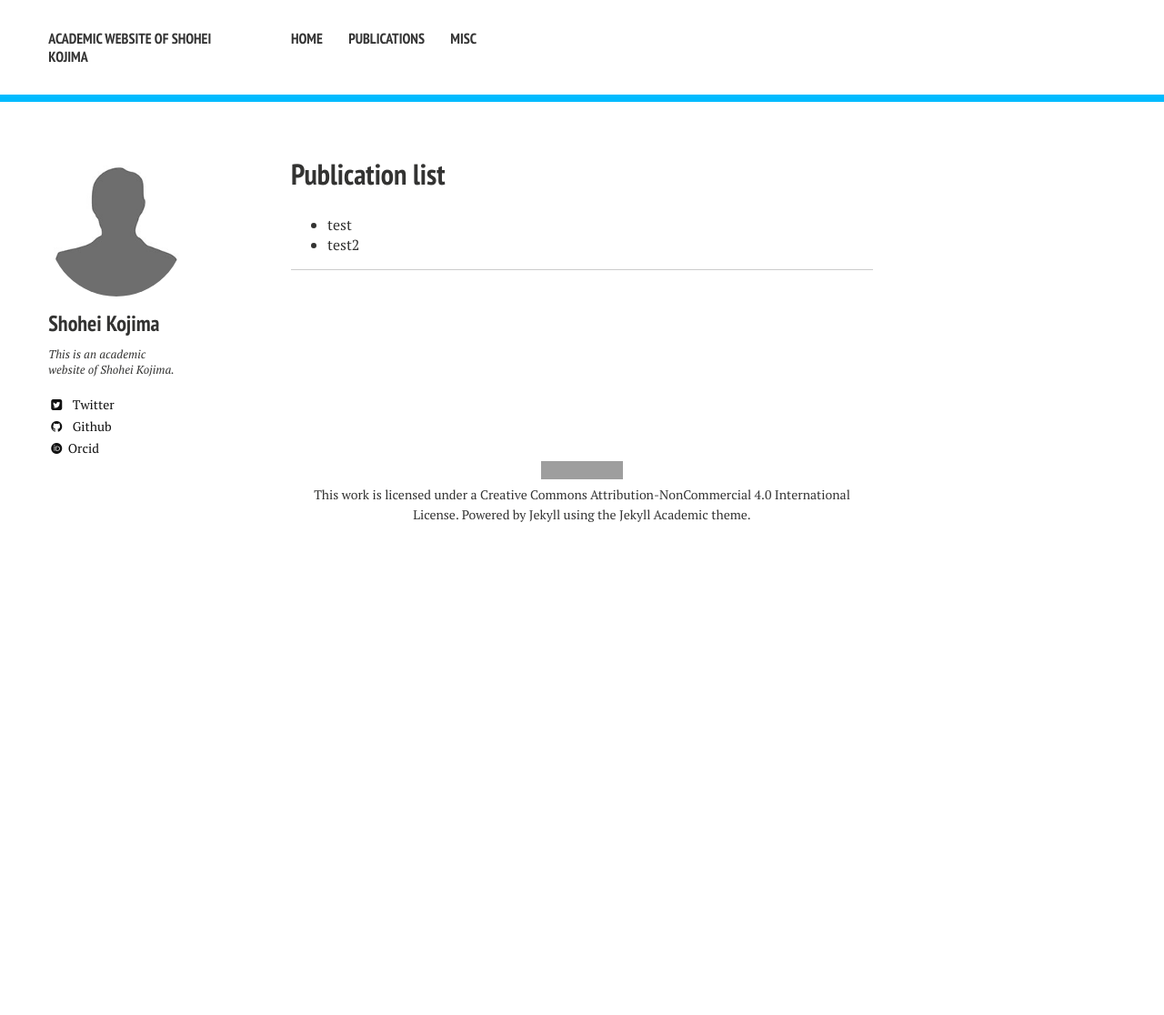
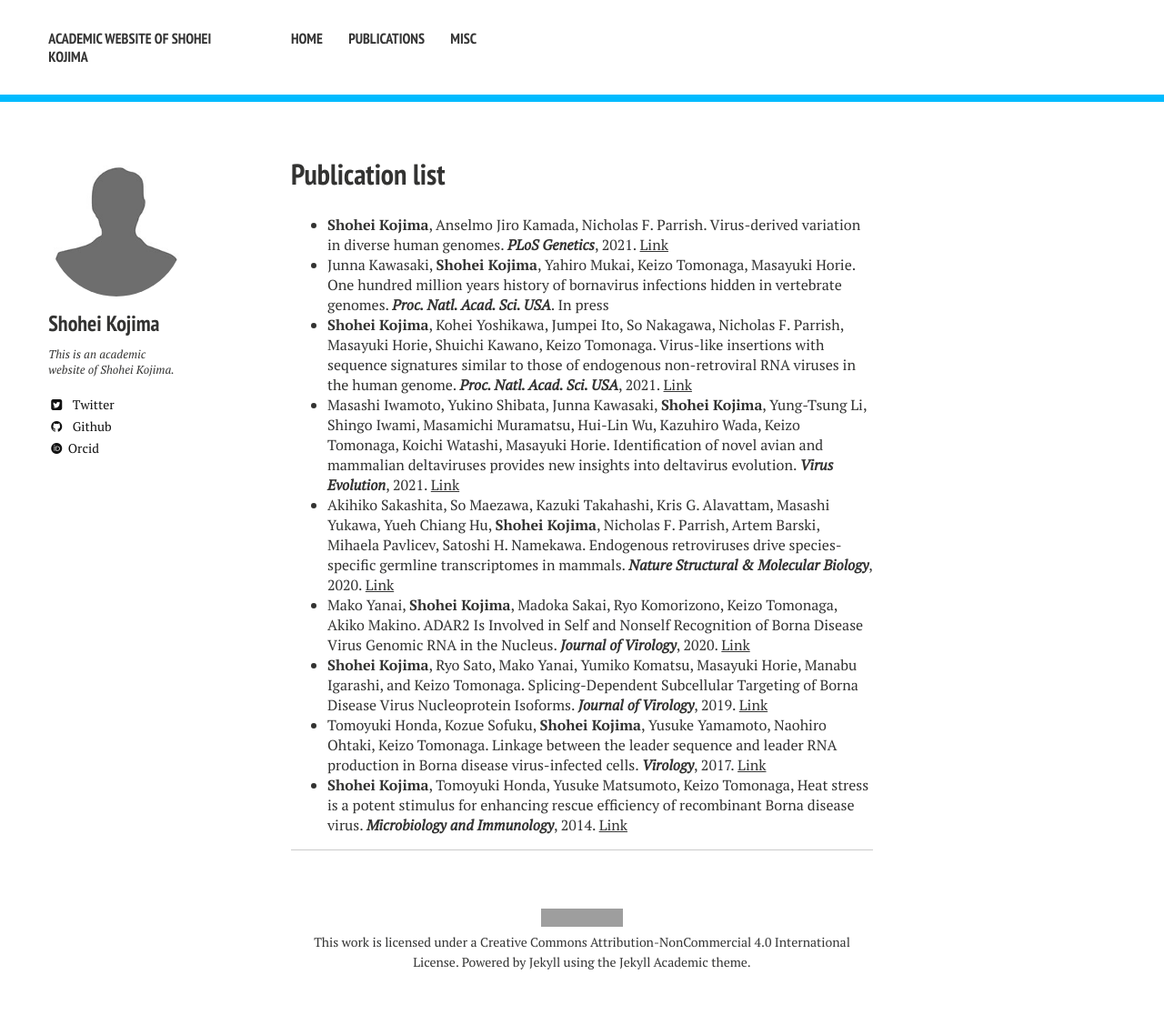
Before and after one commit to shohei-kojima/shohei-kojima.github.io, a Jekyll site: the page built from publication.md, in a window 1280 px wide. Shown: the whole page at 91% size. Built offline with Jekyll 4.4.1, drawn with Linux system fonts in a browser that asks for light colours; nearby versions of some CDN libraries; some web fonts are replaced; our own code applies the rules of GitHub Pages for plain Markdown files; before the commit the page ends 900 px from its top, so only the background shows below that; grey boxes are pictures that could not be loaded.

Commit message:
20210513-213830

```diff
--- a/publication.md
+++ b/publication.md
@@ -2,5 +2,12 @@
 title: "Publication list"
 ---
 
-- test
-- test2
+- **Shohei Kojima**, Anselmo Jiro Kamada, Nicholas F. Parrish. Virus-derived variation in diverse human genomes. ***PLoS Genetics***, 2021. [Link](https://journals.plos.org/plosgenetics/article?id=10.1371/journal.pgen.1009324)
+- Junna Kawasaki, **Shohei Kojima**, Yahiro Mukai, Keizo Tomonaga, Masayuki Horie. One hundred million years history of bornavirus infections hidden in vertebrate genomes. ***Proc. Natl. Acad. Sci. USA***. In press
+- **Shohei Kojima**, Kohei Yoshikawa, Jumpei Ito, So Nakagawa, Nicholas F. Parrish, Masayuki Horie, Shuichi Kawano, Keizo Tomonaga. Virus-like insertions with sequence signatures similar to those of endogenous non-retroviral RNA viruses in the human genome. ***Proc. Natl. Acad. Sci. USA***, 2021. [Link](https://www.pnas.org/content/118/5/e2010758118)
+- Masashi Iwamoto, Yukino Shibata, Junna Kawasaki, **Shohei Kojima**, Yung-Tsung Li, Shingo Iwami, Masamichi Muramatsu, Hui-Lin Wu, Kazuhiro Wada, Keizo Tomonaga, Koichi Watashi, Masayuki Horie. Identification of novel avian and mammalian deltaviruses provides new insights into deltavirus evolution. ***Virus Evolution***, 2021. [Link](https://academic.oup.com/ve/article/7/1/veab003/6104627)
+- Akihiko Sakashita, So Maezawa, Kazuki Takahashi, Kris G. Alavattam, Masashi Yukawa, Yueh Chiang Hu, **Shohei Kojima**, Nicholas F. Parrish, Artem Barski, Mihaela Pavlicev, Satoshi H. Namekawa. Endogenous retroviruses drive species-specific germline transcriptomes in mammals. ***Nature Structural & Molecular Biology***, 2020. [Link](https://academic.oup.com/ve/article/7/1/veab003/6104627)
+- Mako Yanai, **Shohei Kojima**, Madoka Sakai, Ryo Komorizono, Keizo Tomonaga, Akiko Makino. ADAR2 Is Involved in Self and Nonself Recognition of Borna Disease Virus Genomic RNA in the Nucleus. ***Journal of Virology***, 2020. [Link](https://jvi.asm.org/content/94/6/e01513-19)
+- **Shohei Kojima**, Ryo Sato, Mako Yanai, Yumiko Komatsu, Masayuki Horie, Manabu Igarashi, and Keizo Tomonaga. Splicing-Dependent Subcellular Targeting of Borna Disease Virus Nucleoprotein Isoforms. ***Journal of Virology***, 2019. [Link](https://jvi.asm.org/content/93/5/e01621-18)
+- Tomoyuki Honda, Kozue Sofuku, **Shohei Kojima**, Yusuke Yamamoto, Naohiro Ohtaki, Keizo Tomonaga. Linkage between the leader sequence and leader RNA production in Borna disease virus-infected cells. ***Virology***, 2017. [Link](https://www.sciencedirect.com/science/article/pii/S0042682217302295)
+- **Shohei Kojima**, Tomoyuki Honda, Yusuke Matsumoto, Keizo Tomonaga, Heat stress is a potent stimulus for enhancing rescue efficiency of recombinant Borna disease virus. ***Microbiology and Immunology***, 2014. [Link](https://onlinelibrary.wiley.com/doi/full/10.1111/1348-0421.12193)
```
